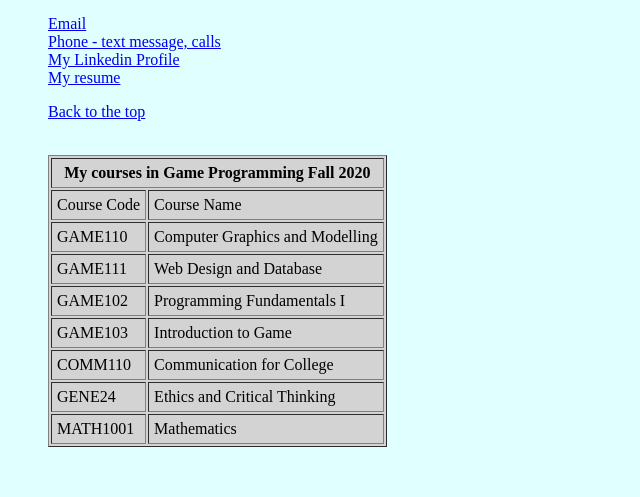
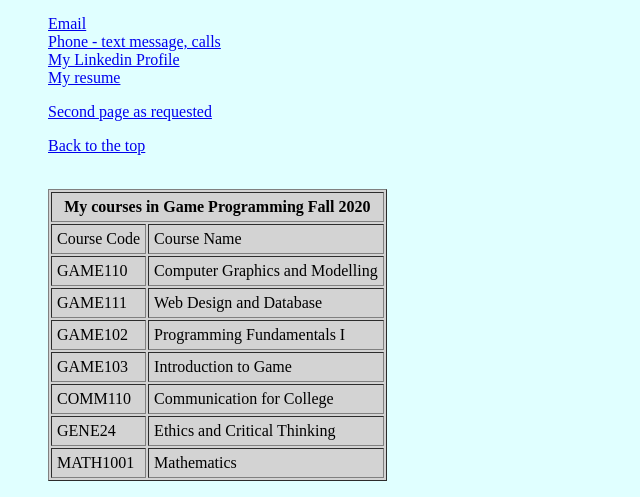
Before and after one commit to markfilliph/markfilliph.github.io, a plain HTML site: page index.html in a window 1280 px wide. Shown: the part 1164-1661 px from the top of the page, without its empty margins (0-640 px from the left). Before the commit the page ends 1627 px from the top, so only its background shows below. Drawn offline with Linux system fonts and the light colour scheme.

Commit message:
uploading modifications

```diff
--- a/index.html
+++ b/index.html
@@ -1,7 +1,7 @@
 <!DOCTYPE html>
 <html lang="en" dir="ltr">
   <head style="background-color: darkorange;">
-    <link rel="icon" href="C:\Users\markf\Downloads\icons8-mario-96.png">
+    <link rel="icon" href="C:\Users\Mark\OneDrive - St. Lawrence College\Mark\SLC\Game 111 - Web design and DB\MyPersonalWebpage\images\icons8-mario-16.png">
     <h1>My name is Mark Filliph and I´m learning how to create WebPages, Games and Programming some stuff<h1>
     <meta charset="utf-8">
     <meta description="Personnal Webpage of Mark Filliph">
@@ -105,6 +105,10 @@
 
 </tr>
 
+<p>
+<a href="second_page.html">Second page as requested</a>
+</p>
+
 <a href="#top">Back to the top</a>
 <p></p>
 <br>
```
Also changed, not shown: images/icons8-mario-16.png (added), second_page.html (added).
